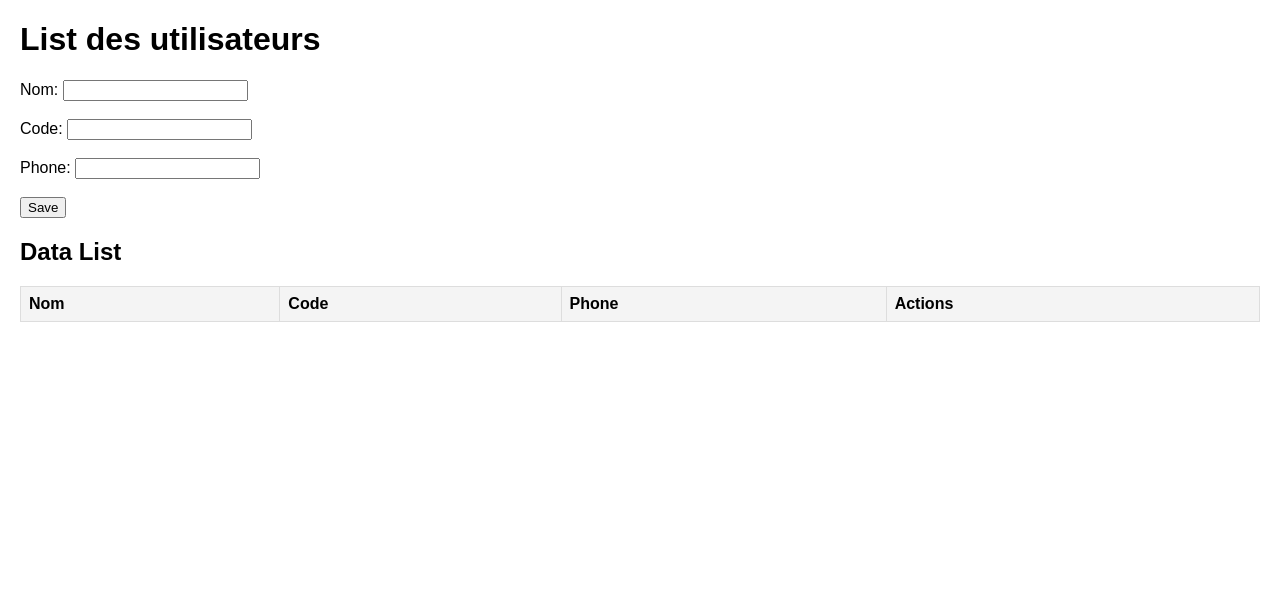
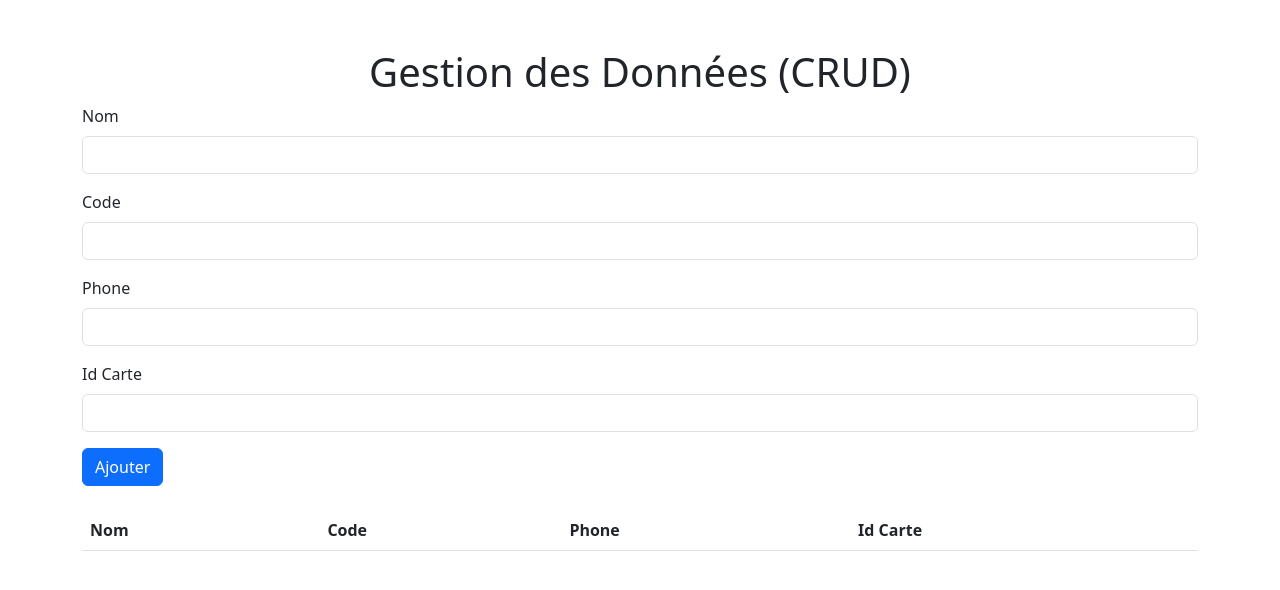
Before and after one commit to Haaa012/servere_flask_test, a Flask app: page /listeclient in a window 1280 px wide. Shown: the top 590 px of the page. Run offline with Flask 3, Linux system fonts and the light colour scheme; data that the repository does not hold is empty; some libraries are stand-ins or nearby versions.

Commit message:
Update listeclient.html

```diff
--- a/templates/listeclient.html
+++ b/templates/listeclient.html
@@ -3,126 +3,88 @@
 <head>
     <meta charset="UTF-8">
     <meta name="viewport" content="width=device-width, initial-scale=1.0">
-    <title>Liste des utilisateur</title>
-    <script src="https://code.jquery.com/jquery-3.6.0.min.js"></script>
-    <style>
-        body {
-            font-family: Arial, sans-serif;
-            margin: 20px;
-        }
-        table {
-            width: 100%;
-            border-collapse: collapse;
-            margin-top: 20px;
-        }
-        th, td {
-            border: 1px solid #ddd;
-            padding: 8px;
-        }
-        th {
-            background-color: #f4f4f4;
-            text-align: left;
-        }
-    </style>
+    <title>CRUD Interface</title>
+    <link rel="stylesheet" href="https://cdnjs.cloudflare.com/ajax/libs/bootstrap/5.3.0/css/bootstrap.min.css">
 </head>
 <body>
-    <h1>List des utilisateurs</h1>
-
-    <form id="dataForm">
-        <input type="hidden" id="dataId">
-        <label for="nom">Nom:</label>
-        <input type="text" id="nom" required><br><br>
-        <label for="code">Code:</label>
-        <input type="text" id="code" required><br><br>
-        <label for="phone">Phone:</label>
-        <input type="text" id="phone" required><br><br>
-        <button type="submit">Save</button>
+    <div class="container mt-5">
+        <h1 class="text-center">Gestion des Données (CRUD)</h1>
+        <form id="dataForm" class="mb-4">
+            <div class="mb-3">
+                <label for="nom" class="form-label">Nom</label>
+                <input type="text" id="nom" class="form-control" required>
+            </div>
+            <div class="mb-3">
+                <label for="code" class="form-label">Code</label>
+                <input type="text" id="code" class="form-control" required>
+            </div>
+            <div class="mb-3">
+                <label for="phone" class="form-label">Phone</label>
+                <input type="text" id="phone" class="form-control" required>
+            </div>
+            <div class="mb-3">
+                <label for="idCarte" class="form-label">Id Carte</label>
+                <input type="text" id="idCarte" class="form-control" required>
+            </div>
+            <button type="submit" class="btn btn-primary">Ajouter</button>
         </form>
-
-    <h2>Data List</h2>
-    <table>
+        <table class="table">
             <thead>
                 <tr>
                     <th>Nom</th>
                     <th>Code</th>
                     <th>Phone</th>
-                <th>Actions</th>
+                    <th>Id Carte</th>
                 </tr>
             </thead>
             <tbody id="dataList"></tbody>
         </table>
+    </div>
 
+    <!-- JavaScript intégré -->
     <script>
-        function loadData() {
-            $.get('/get_data', function(data) {
-                const rows = data.map(item => `
-                    <tr>
+        const apiUrl = "https://tecnum-web.onrender.com"; // Remplacez par l'URL de votre serveur
+
+        document.getElementById("dataForm").addEventListener("submit", async (e) => {
+            e.preventDefault();
+            const nom = document.getElementById("nom").value;
+            const code = document.getElementById("code").value;
+            const phone = document.getElementById("phone").value;
+            const idCarte = document.getElementById("idCarte").value;
+
+            const response = await fetch(`${apiUrl}/create`, {
+                method: "POST",
+                headers: { "Content-Type": "application/json" },
+                body: JSON.stringify({ Nom: nom, Code: code, Phone: phone, Carte: idCarte }),
+            });
+
+            if (response.ok) {
+                loadData();
+            } else {
+                alert("Erreur lors de l'ajout des données.");
+            }
+        });
+
+        async function loadData() {
+            const response = await fetch(`${apiUrl}/get_data`);
+            const data = await response.json();
+
+            const dataList = document.getElementById("dataList");
+            dataList.innerHTML = "";
+
+            data.forEach((item) => {
+                const row = document.createElement("tr");
+                row.innerHTML = `
                     <td>${item.Nom}</td>
                     <td>${item.Code}</td>
                     <td>${item.Phone}</td>
-                        <td>
-                            <button onclick="editData('${item._id.$oid}', '${item.Nom}', '${item.Code}', '${item.Phone}')">Edit</button>
-                            <button onclick="deleteData('${item._id.$oid}')">Delete</button>
-                        </td>
-                    </tr>
-                `).join('');
-                $('#dataList').html(rows);
+                    <td>${item.Carte || "Non défini"}</td>
+                `;
+                dataList.appendChild(row);
             });
         }
 
-        function editData(id, nom, code, phone) {
-            $('#dataId').val(id);
-            $('#nom').val(nom);
-            $('#code').val(code);
-            $('#phone').val(phone);
-        }
-
-        function deleteData(id) {
-            if (confirm('Are you sure you want to delete this data?')) {
-                $.ajax({
-                    url: `/delete/${id}`,
-                    type: 'DELETE',
-                    success: function() {
-                        alert('Data deleted successfully');
-                        loadData();
-                    }
-                });
-            }
-        }
-
-        $('#dataForm').submit(function(event) {
-            event.preventDefault();
-
-            const id = $('#dataId').val();
-            const nom = $('#nom').val();
-            const code = $('#code').val();
-            const phone = $('#phone').val();
-            const payload = { Nom: nom, Code: code, Phone: phone };
-
-            if (id) {
-                // Update existing data
-                $.ajax({
-                    url: `/update/${id}`,
-                    type: 'PUT',
-                    contentType: 'application/json',
-                    data: JSON.stringify(payload),
-                    success: function() {
-                        alert('Data updated successfully');
-                        $('#dataForm')[0].reset();
-                        loadData();
-                    }
-                });
-            } else {
-                // Create new data
-                $.post('/create', payload, function() {
-                    alert('Data created successfully');
-                    $('#dataForm')[0].reset();
-                    loadData();
-                });
-            }
-        });
-
-        // Initial load
+        // Charger les données initiales
         loadData();
     </script>
 </body>
```
Lines whose indentation alone changed are shown as unchanged.
